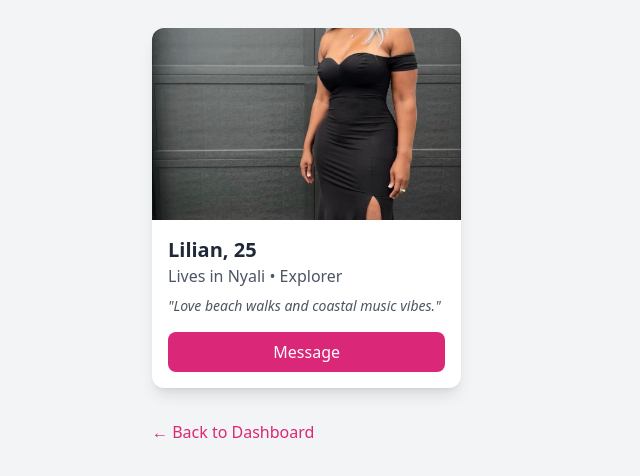
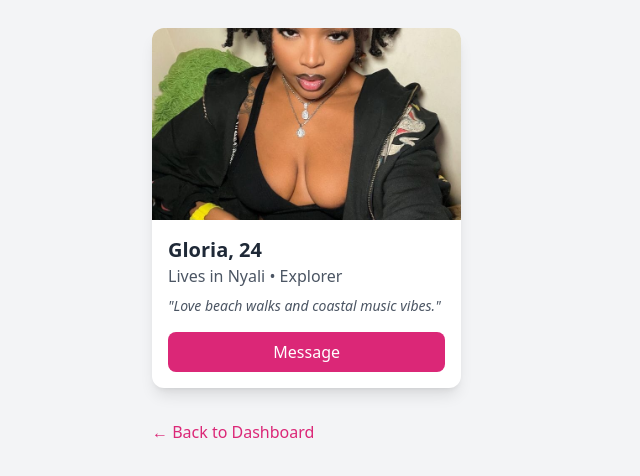
Before and after one commit to sethwebzzy/mombasa-sweetheartness, a plain HTML site: page matches.html in a window 1280 px wide. Shown: the part 88-564 px from the top of the page, without its empty margins (0-640 px from the left). Drawn offline with nearby package versions, Linux system fonts and the light colour scheme.

Commit message:
gloria change

```diff
--- a/matches.html
+++ b/matches.html
@@ -12,9 +12,9 @@
     <div class="grid grid-cols-1 sm:grid-cols-2 md:grid-cols-3 gap-6">
       <!-- Example Match Card -->
       <div class="bg-white rounded-xl shadow-lg overflow-hidden">
-        <img src="./public/2.jpg" class="w-full h-48 object-cover" alt="Match">
+        <img src="./public/3.jpg" class="w-full h-48 object-cover" alt="Match">
         <div class="p-4">
-          <h2 class="text-xl font-bold text-gray-800">Lilian, 25</h2>
+          <h2 class="text-xl font-bold text-gray-800">Gloria, 24</h2>
           <p class="text-gray-600">Lives in Nyali • Explorer</p>
           <p class="text-gray-600 mt-2 text-sm italic">"Love beach walks and coastal music vibes."</p>
           <button class="mt-4 w-full bg-pink-600 text-white py-2 rounded-lg hover:bg-pink-700">Message</button>
```
